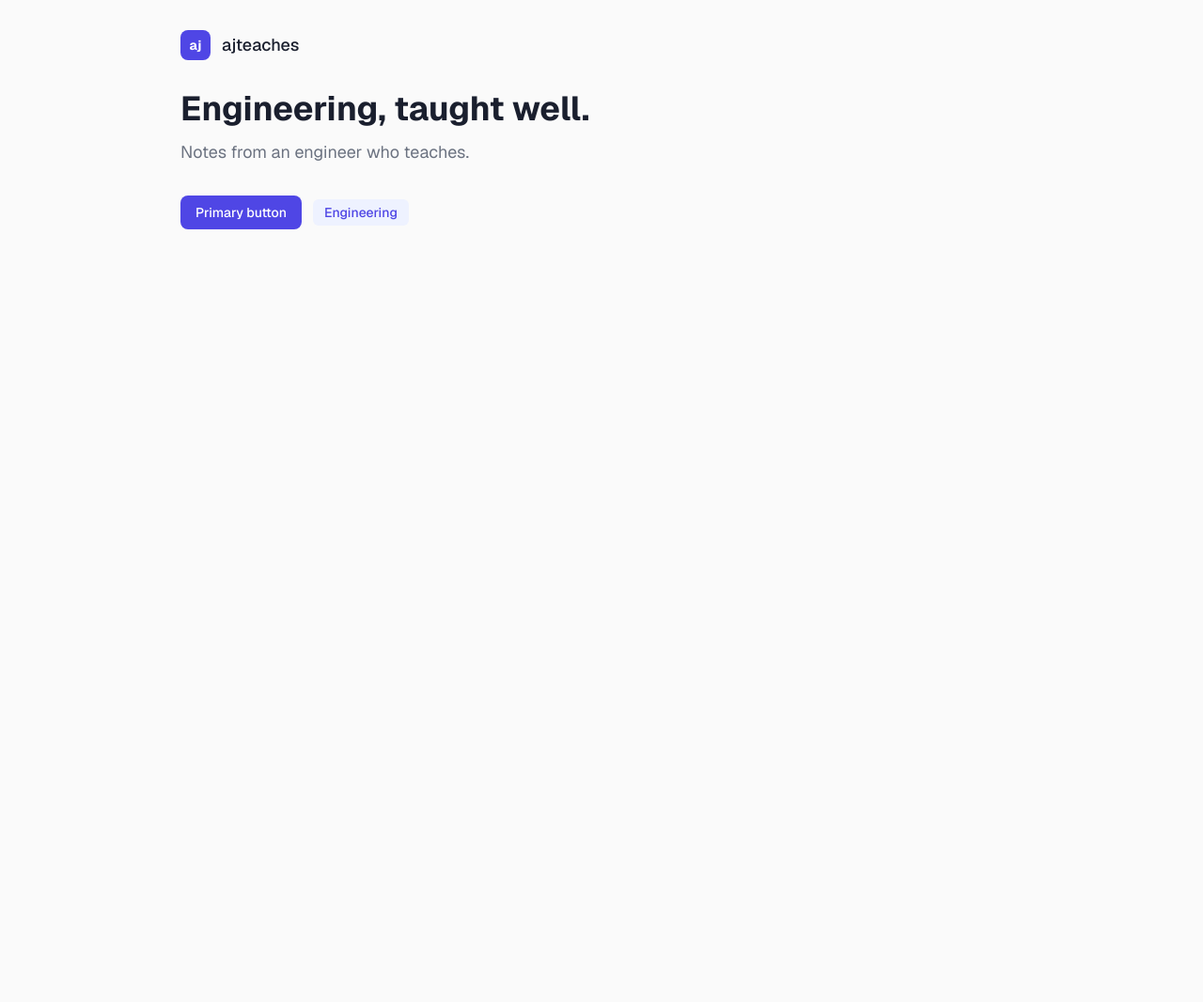
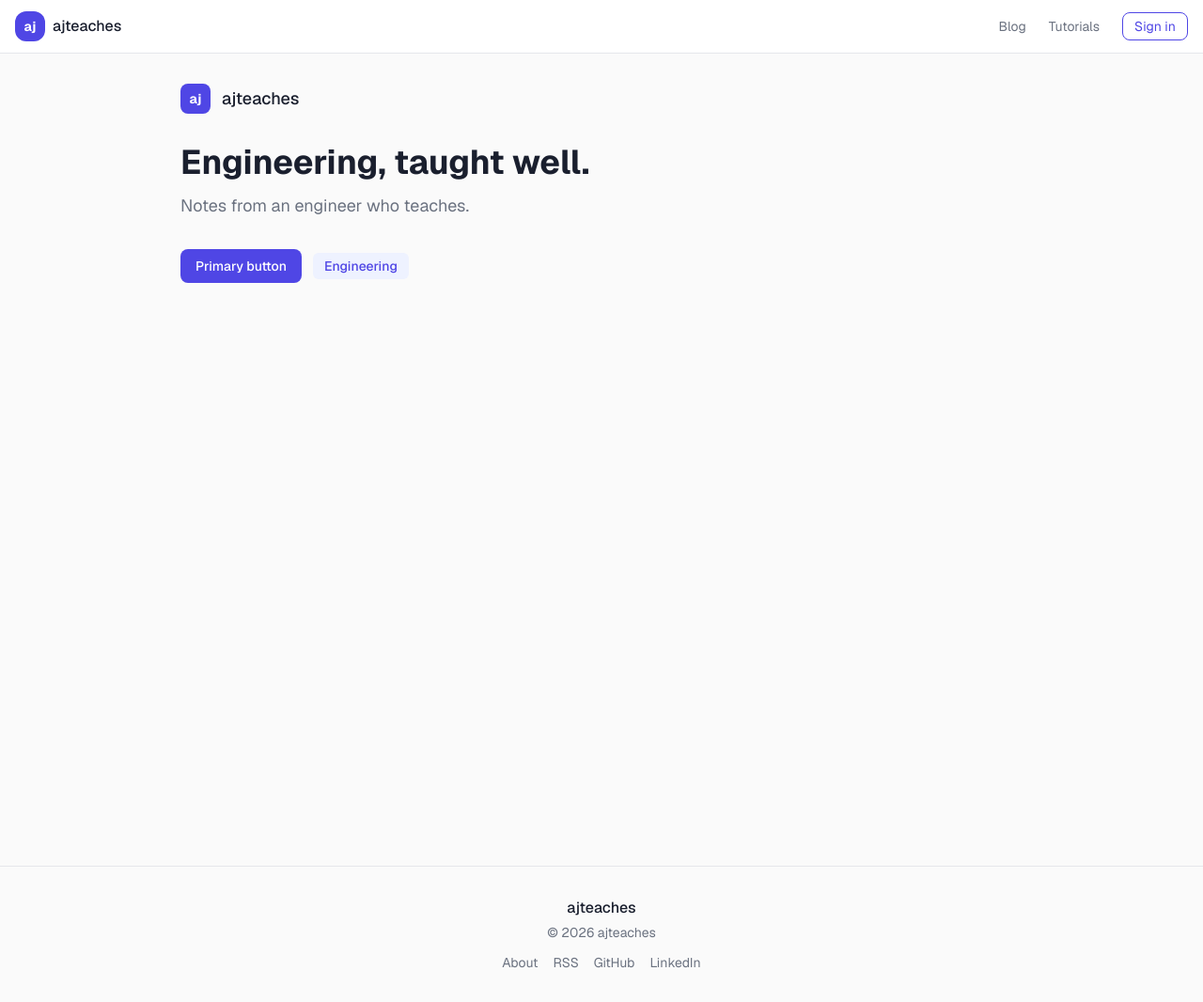
Before and after one commit to alejojaimes/ajteaches, a Next.js app: page / in a window 1280 px wide. Shown: the whole page at 94% size. Before the commit the page ends 800 px from the top, so only its background shows below. Built offline with nearby package versions, Linux system fonts and the light colour scheme.

Commit message:
feat: F-04 add public route group layout with header and footer

```diff
--- /dev/null
+++ b/app/(public)/layout.tsx
@@ -0,0 +1,12 @@
+import { Header } from '@/components/layout/Header';
+import { Footer } from '@/components/layout/Footer';
+
+export default function PublicLayout({ children }: { children: React.ReactNode }) {
+  return (
+    <>
+      <Header />
+      <main className="min-h-screen">{children}</main>
+      <Footer />
+    </>
+  );
+}
```
